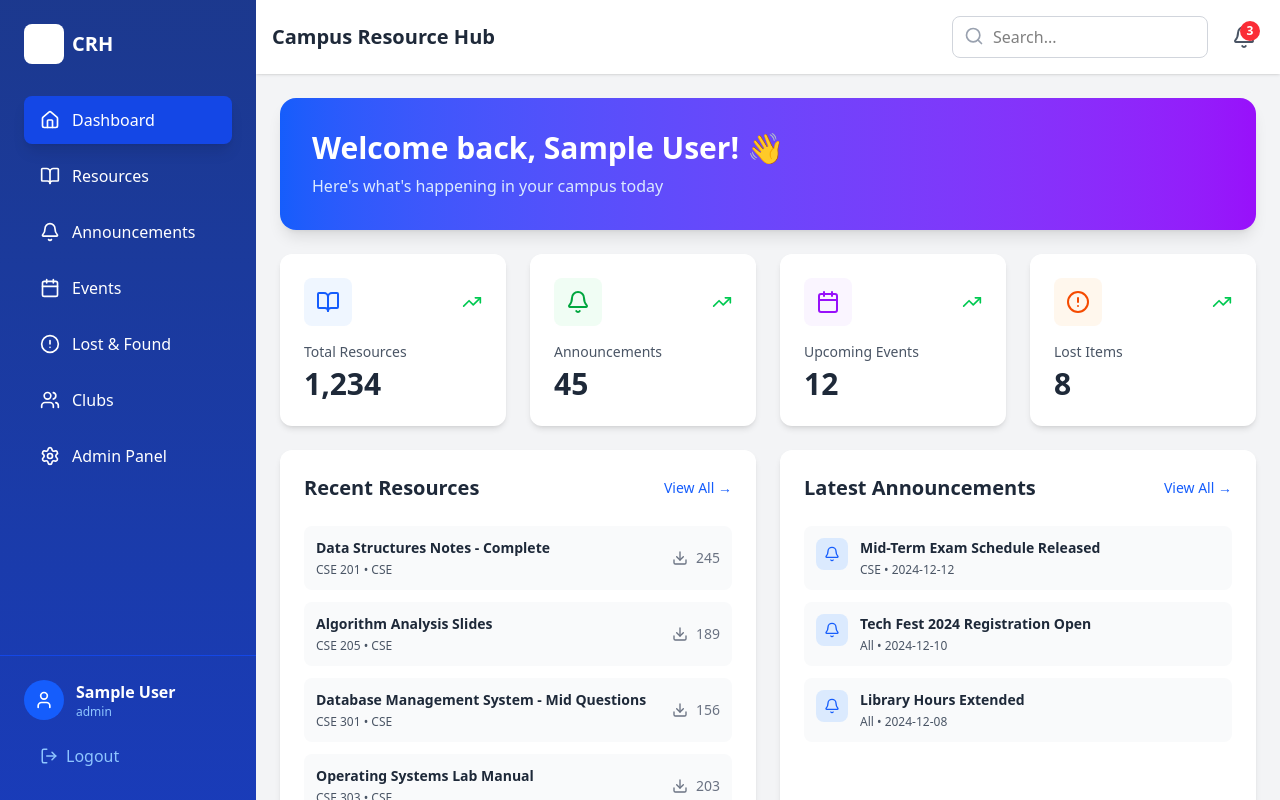
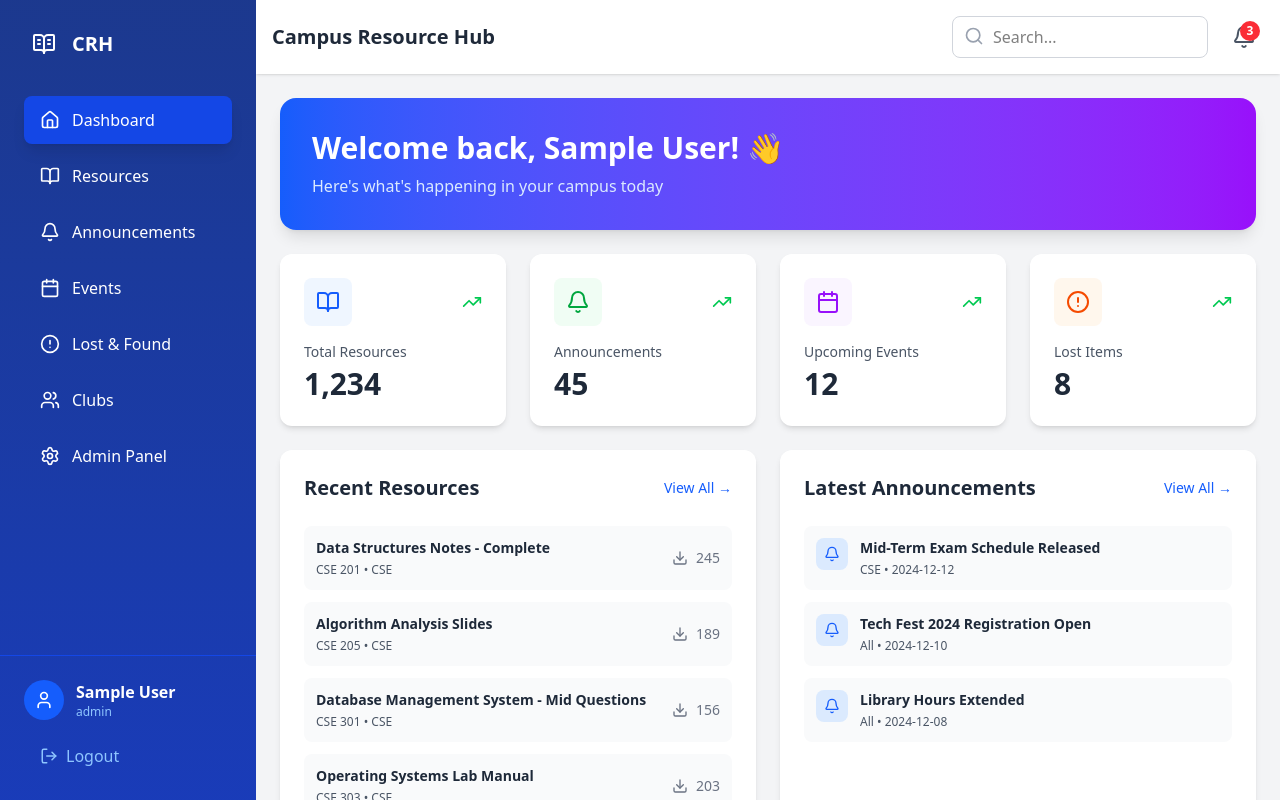
Before and after one commit to KaziAkibRayhan/campus-resource-hub-frontend, a React app: page /dashboard in a window 1280 px wide. Built offline with nearby package versions, Linux system fonts and the light colour scheme; sample sign-in values are in the browser's storage; the HTML template or start-up script is replaced by a standard one.

Commit message:
feat: sidebar fix

```diff
--- a/src/components/layout/Sidebar.jsx
+++ b/src/components/layout/Sidebar.jsx
@@ -1,19 +1,19 @@
 // src/components/layout/Sidebar.jsx
-import React from "react";
+import {
+  AlertCircle,
+  Bell,
+  BookOpen,
+  BookOpenText,
+  Calendar,
+  Home,
+  LogOut,
+  Settings,
+  User,
+  Users,
+  X,
+} from "lucide-react";
 import { Link, useLocation } from "react-router-dom";
 import { useAuth } from "../../context/AuthContext";
-import {
-  Home,
-  BookOpen,
-  Bell,
-  Calendar,
-  AlertCircle,
-  Users,
-  Settings,
-  User,
-  LogOut,
-  X,
-} from "lucide-react";
 
 const Sidebar = ({ sidebarOpen, setSidebarOpen }) => {
   const location = useLocation();
@@ -56,8 +56,8 @@ const Sidebar = ({ sidebarOpen, setSidebarOpen }) => {
             {/* Logo and Close Button */}
             <div className="flex items-center justify-between mb-8">
               <Link to="/dashboard" className="flex items-center space-x-2">
-                <div className="bg-white bg-opacity-20 p-2 rounded-lg">
-                  <BookOpen size={24} />
+                <div className="bg-opacity-20 p-2 rounded-lg">
+                  <BookOpenText size={24} />
                 </div>
                 <span className="text-xl font-bold">CRH</span>
               </Link>
```
